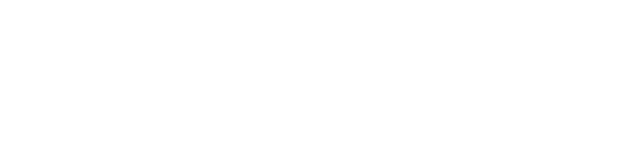
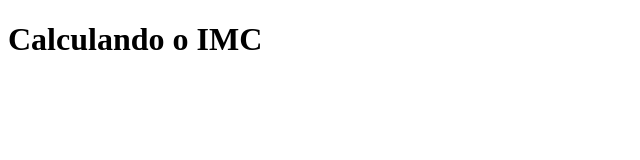
Before and after one commit to VitorHugo2/IMC, a plain HTML site: page index.html in a window 1280 px wide. Shown: the whole page, without its empty margins (0-640 px from the left). Drawn offline with Linux system fonts and the light colour scheme.

Commit message:
refactor.insert linha10

```diff
--- a/index.html
+++ b/index.html
@@ -7,6 +7,6 @@
     <title>IMC</title>
 </head>
 <body>
-
+    <h1>Calculando o IMC</h1>
 </body>
 </html>
```
